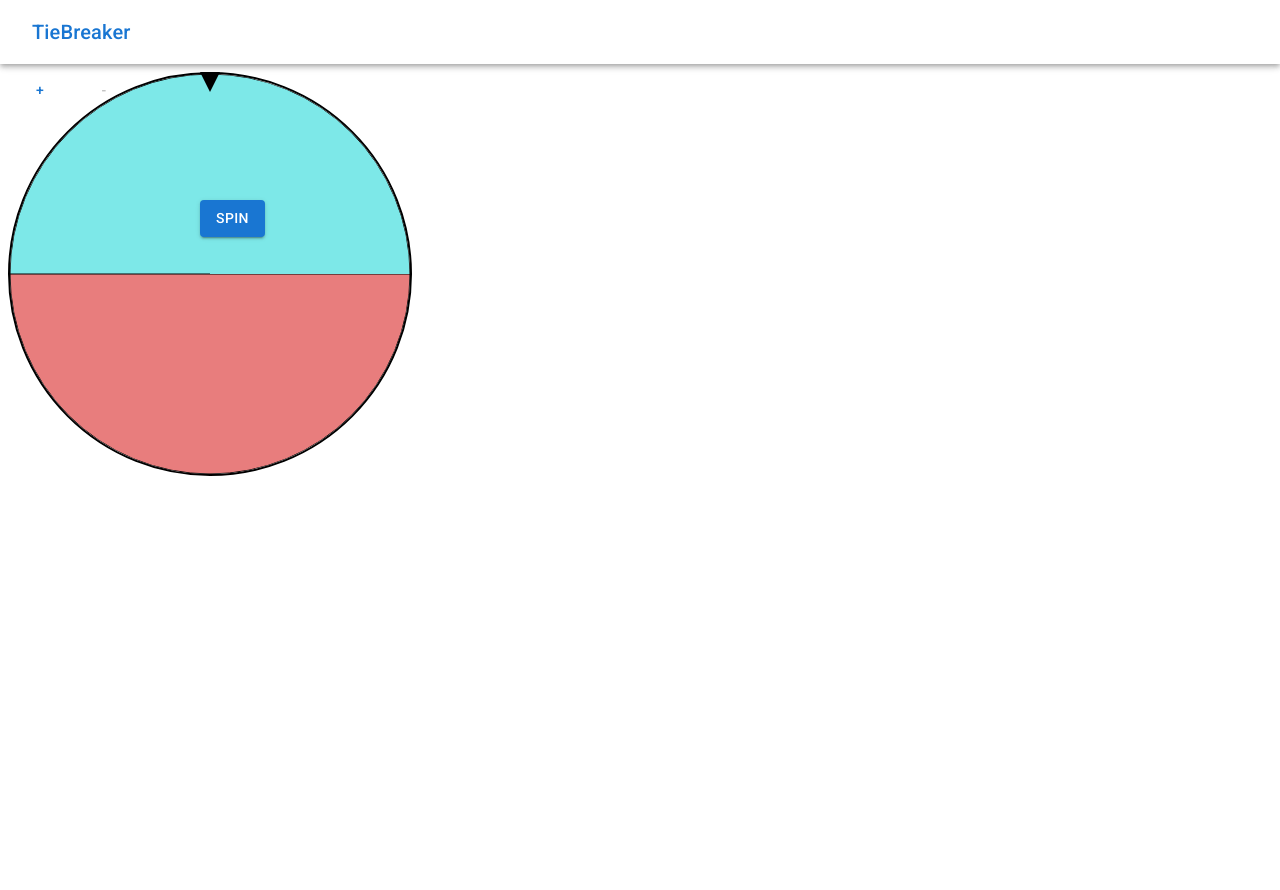
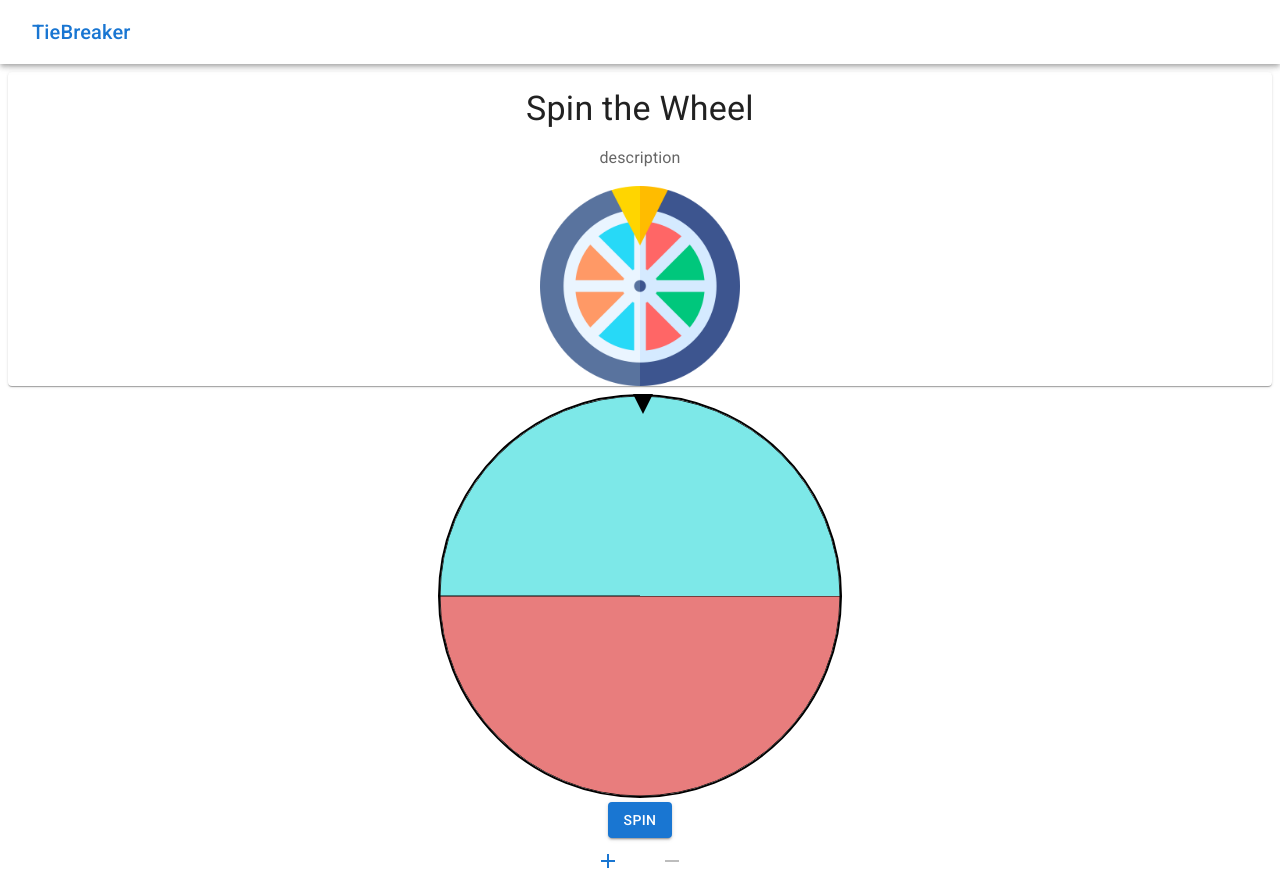
Before and after one commit to Glenn-Chiang/TieBreaker, a React (Vite) app: page /games/spin-the-wheel in a window 1280 px wide. Before the commit the page ends 800 px from the top, so only its background shows below. Built offline with nearby package versions, Linux system fonts and the light colour scheme.

Commit message:
spinthewheel

```diff
--- a/src/pages/SpinTheWheel.tsx
+++ b/src/pages/SpinTheWheel.tsx
@@ -1,8 +1,11 @@
 import { useState, useRef, useEffect } from "react";
-import { Button, Box } from "@mui/material";
+import { Button, Box, Stack, Icon } from "@mui/material";
+import { GAMES } from "../data/games";
+import GameBanner from "../components/GameBanner";
+import { Add, Remove } from "@mui/icons-material";
 
 export default function SpinTheWheel() {
-
+  const gameData = GAMES.find(data => data.id === "spin-the-wheel")!
 
   const canvasRef = useRef<HTMLCanvasElement | null>(null);
   const [numElements, setNumElements] = useState<number>(2);
@@ -67,15 +70,21 @@ export default function SpinTheWheel() {
 
   return (
     <>
-      <Box>
-        <Box sx={{ position: "absolute" }}>
+      <GameBanner gameData={gameData} />
+      <Box
+        padding={1}
+        display={"flex"}
+        flexDirection={"column"}
+        justifyContent={"center"}
+        alignItems={"center"}
+      >
+        <Box position={'relative'}>
           <canvas
             ref={canvasRef}
             width={400}
             height={400}
             style={{ border: "2px solid #000", borderRadius: "50%" }}
           />
-        </Box>
           <Box
             sx={{
               width: 0,
@@ -84,34 +93,34 @@ export default function SpinTheWheel() {
               borderRight: "10px solid transparent", // Right side transparent
               borderTop: "20px solid black", // Bottom visible to form the triangle
               position: "absolute",
-            left: "200px",
+              top: 0,
+              left: 195
             }}
           />
-        <Box
-          sx={{
-            position: "absolute",
-            top: "200px", // Centered overlap
-            left: "200px",
-            zIndex: 1,
-          }}
-        >
+        </Box>
+
         <Button variant="contained" onClick={spinWheel}>
           Spin
         </Button>
-        </Box>
 
+        <Stack direction={"row"}>
           <Button
             onClick={() => setNumElements(numElements + 1)}
             disabled={numElements > 5}
           >
-          +
+            <Icon>
+              <Add />
+            </Icon>
           </Button>
           <Button
             onClick={() => setNumElements(numElements - 1)}
             disabled={numElements < 3}
           >
-          -
+            <Icon>
+              <Remove />
+            </Icon>
           </Button>
+        </Stack>
       </Box>
     </>
   );
```
Lines whose indentation alone changed are shown as unchanged.
